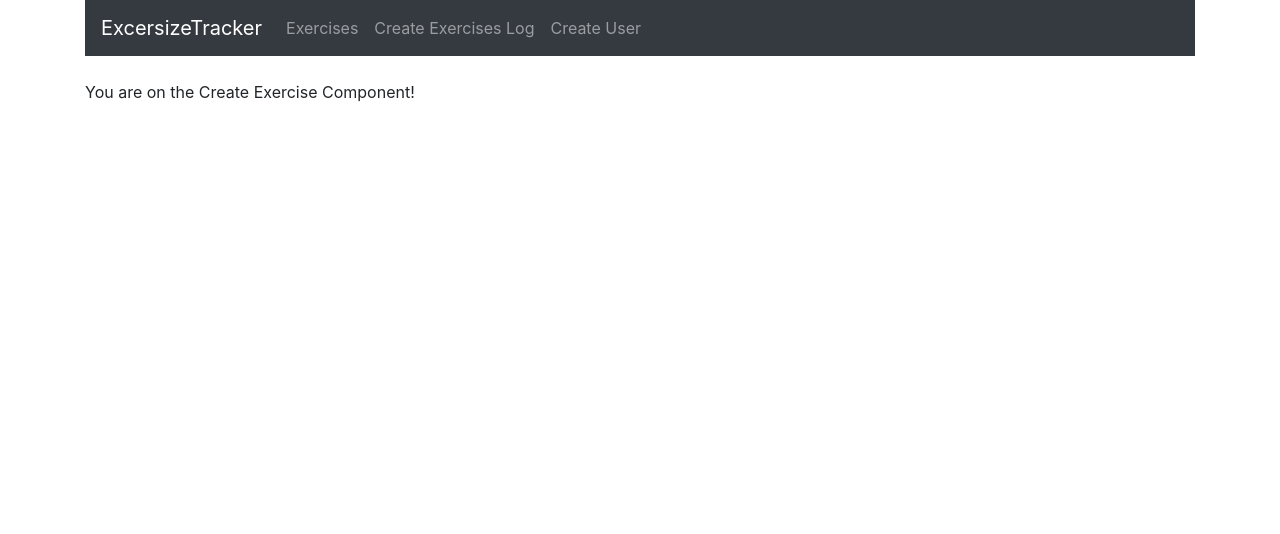
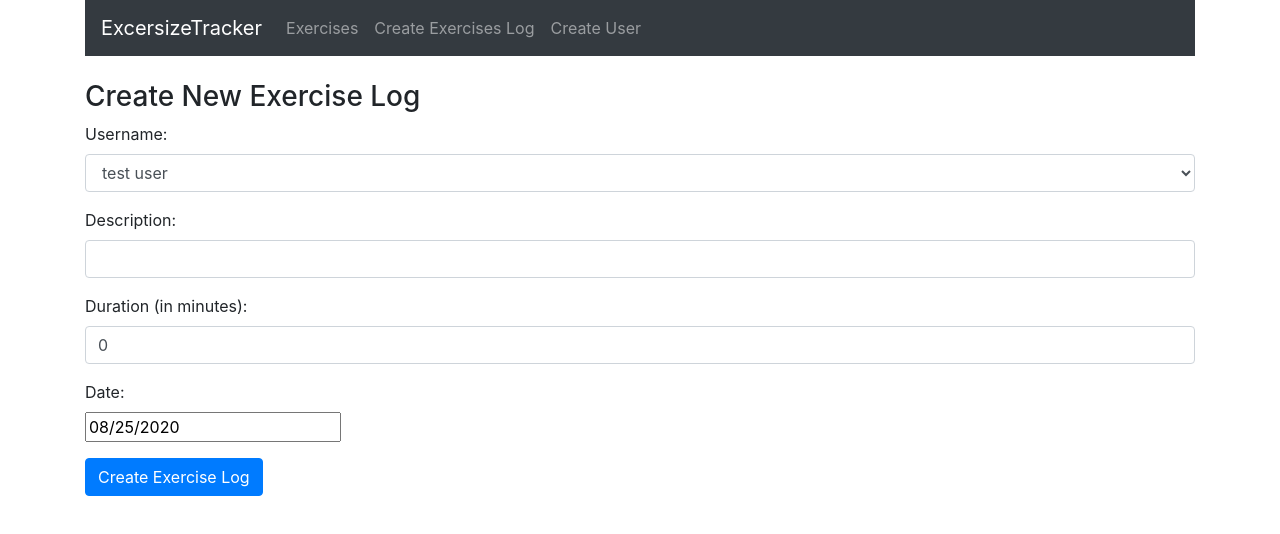
Before and after one commit to chairielazizi/mern-stack-exercise-project, a React (Create React App) app in the folder client/: page /create in a window 1280 px wide. Shown: the top 534 px of the page. Built offline with nearby package versions, Linux system fonts and the light colour scheme.

Commit message:
make from for craeting new exercise log

```diff
--- a/client/package.json
+++ b/client/package.json
@@ -8,6 +8,7 @@
     "@testing-library/user-event": "^7.1.2",
     "bootstrap": "^4.5.2",
     "react": "^16.13.1",
+    "react-datepicker": "^3.1.3",
     "react-dom": "^16.13.1",
     "react-router-dom": "^5.2.0",
     "react-scripts": "3.4.3"
--- a/client/src/components/create-exercise.component.js
+++ b/client/src/components/create-exercise.component.js
@@ -1,4 +1,6 @@
 import React, { Component } from "react";
+import DatePicker from "react-datepicker";
+import "react-datepicker/dist/react-datepicker.css";
 
 export default class CreateExercises extends Component {
   constructor(props) {
@@ -20,6 +22,7 @@
     };
   }
 
+  // react life cycle method
   componentDidMount() {
     this.setState({
       users: ["test user"],
@@ -66,7 +69,64 @@
   render() {
     return (
       <div>
-        <p>You are on the Create Exercise Component!</p>
+        <h3>Create New Exercise Log</h3>
+        <form onSubmit={this.onSubmit}>
+          <div className="form-group">
+            <label>Username: </label>
+            <select
+              ref="userInput"
+              required
+              className="form-control"
+              value={this.state.username}
+              onChange={this.onChangeUsername}
+            >
+              {/* array of user from mongodb databases */}
+              {this.state.users.map(function (user) {
+                return (
+                  <option key={user} value={user}>
+                    {user}
+                  </option>
+                );
+              })}
+            </select>
+          </div>
+          <div className="form-group">
+            <label>Description: </label>
+            <input
+              type="text"
+              required
+              className="form-control"
+              value={this.state.description}
+              onChange={this.onChangeDescription}
+            />
+          </div>
+          <div className="form-group">
+            <label>Duration (in minutes): </label>
+            <input
+              type="text"
+              className="form-control"
+              value={this.state.duration}
+              onChange={this.onChangeDuration}
+            />
+          </div>
+          <div className="form-group">
+            <label>Date: </label>
+            <div>
+              <DatePicker
+                selected={this.state.date}
+                onChange={this.onChangeDate}
+              />
+            </div>
+          </div>
+
+          <div className="form-group">
+            <input
+              type="submit"
+              value="Create Exercise Log"
+              className="btn btn-primary"
+            />
+          </div>
+        </form>
       </div>
     );
   }
```
Also changed, not shown: 1 other file (tests, documents, lock files or other folders).
